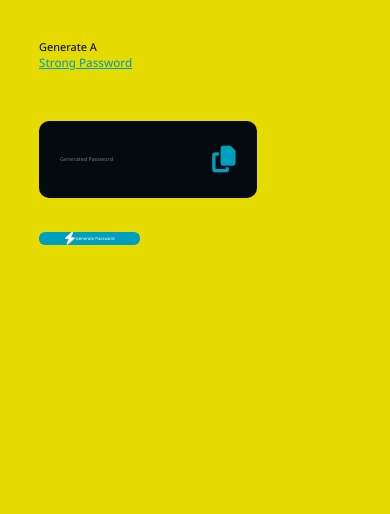
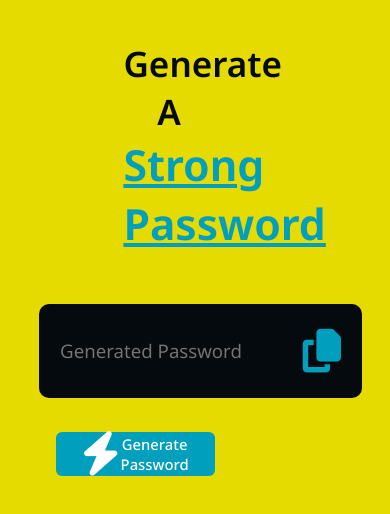
Before and after one commit to karthik393/weird-password-generator, a plain HTML site: page index.html in a window 390 px wide. Drawn offline with Linux system fonts and the light colour scheme.

Commit message:
Update styles.css

```diff
--- a/styles.css
+++ b/styles.css
@@ -77,3 +77,131 @@ body{
     border: 0;
     outline: 0;
 }
+
+@media (max-width: 1024px) {
+    .title1{
+        font-size: 6vw;
+        font-weight: 600;
+        color: #050A0E;
+        text-align: center;
+        padding-left: 18vh;
+    }
+
+    .title2{
+        font-size: 9vw;
+        font-weight: 650;
+        color: #009FBD;
+        text-decoration: underline;
+        text-align: center;
+        padding-left: 15vh;
+    }
+
+    .password-input{
+        width: 130%;
+        margin-top: 6vh;
+        margin-bottom: 4vh;
+        background-color: #050A0E;
+        color: #ffffff;
+        display: flex;
+        justify-content: space-between;
+        align-items: center;
+        padding: 3vh 2.5vh;
+        border-radius: 10px;
+        margin-left: 6vh;
+    }
+
+    .password-input input{
+        border: 0;
+        outline: 0;
+        font-size: 4.4vw;
+        background-color: #050A0E;
+        color: #ffffff;
+    }
+
+    .copy{
+        font-size:2.6vw;
+    }
+
+    .generate-btn{
+        background-color: #009FBD;
+        color: #fff;
+        text-align: center;
+        cursor: pointer;
+        border: 0;
+        outline: 0;
+        font-size: 3.8vw;
+        margin-top: 1.4vh;
+        font-weight: 500;
+        display: flex;
+        align-items: center;
+        justify-content: center;
+        border-radius: 6px;
+        padding: 0 3vh;
+        margin-left: 6vh;
+    }
+
+}
+
+@media (max-width: 480px) {
+    .title1{
+        font-size: 9vw;
+        font-weight: 600;
+        color: #050A0E;
+        text-align: center;
+        padding-left: 10vh;
+    }
+
+    .title2{
+        font-size: 11vw;
+        font-weight: 650;
+        color: #009FBD;
+        text-decoration: underline;
+        text-align: center;
+        padding-left: 10vh;
+    }
+
+    .password-input{
+        width: 160%;
+        margin-top: 6vh;
+        margin-bottom: 4vh;
+        background-color: #050A0E;
+        color: #ffffff;
+        display: flex;
+        justify-content: space-between;
+        align-items: center;
+        padding: 3vh 2.5vh;
+        border-radius: 10px;
+        margin-left: 0vh;
+    }
+
+    .password-input input{
+        border: 0;
+        outline: 0;
+        font-size: 4.8vw;
+        background-color: #050A0E;
+        color: #ffffff;
+    }
+
+    .copy{
+        font-size:5.6vw;
+    }
+
+    .generate-btn{
+        background-color: #009FBD;
+        color: #fff;
+        text-align: center;
+        cursor: pointer;
+        border: 0;
+        outline: 0;
+        font-size: 3.8vw;
+        margin-top: 1.4vh;
+        font-weight: 500;
+        display: flex;
+        align-items: center;
+        justify-content: center;
+        border-radius: 6px;
+        padding: 0 3vh;
+        margin-left: 2vh;
+    }
+
+}
```
